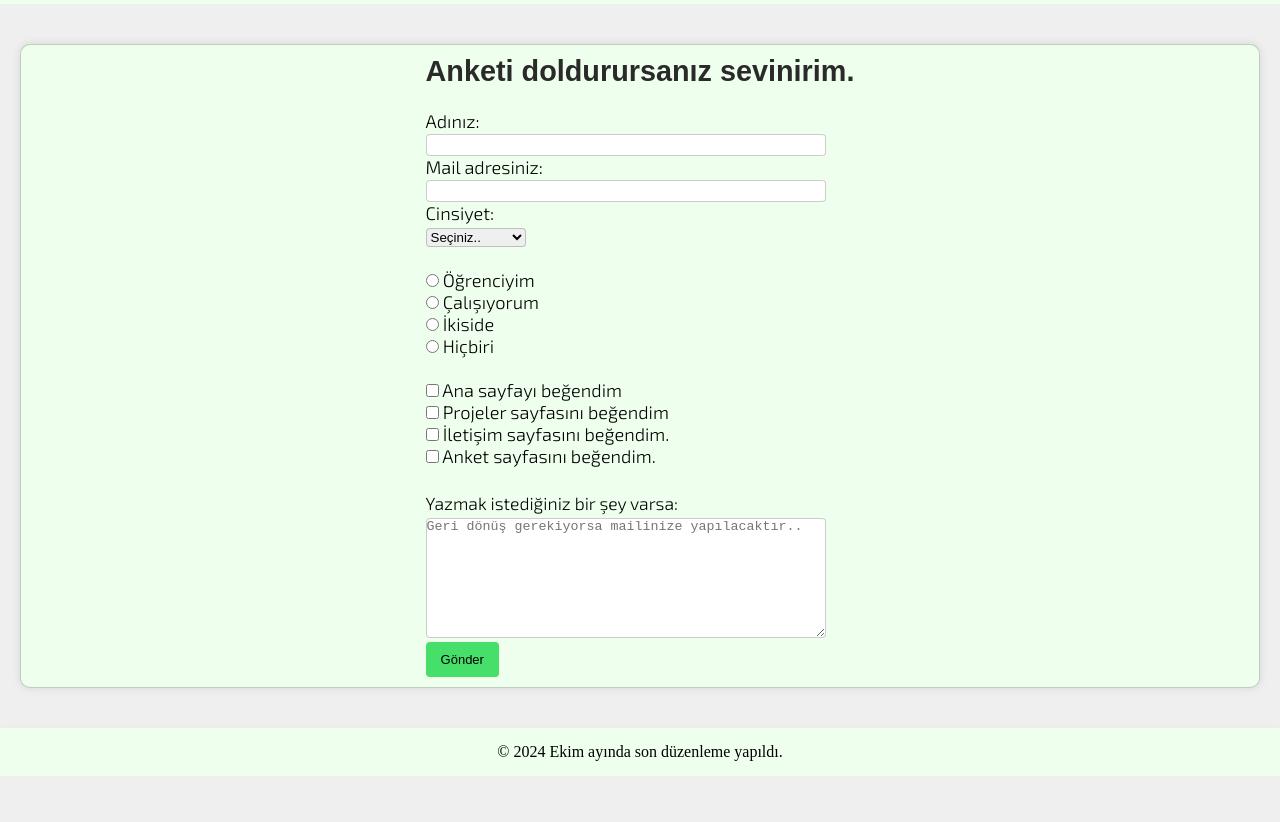
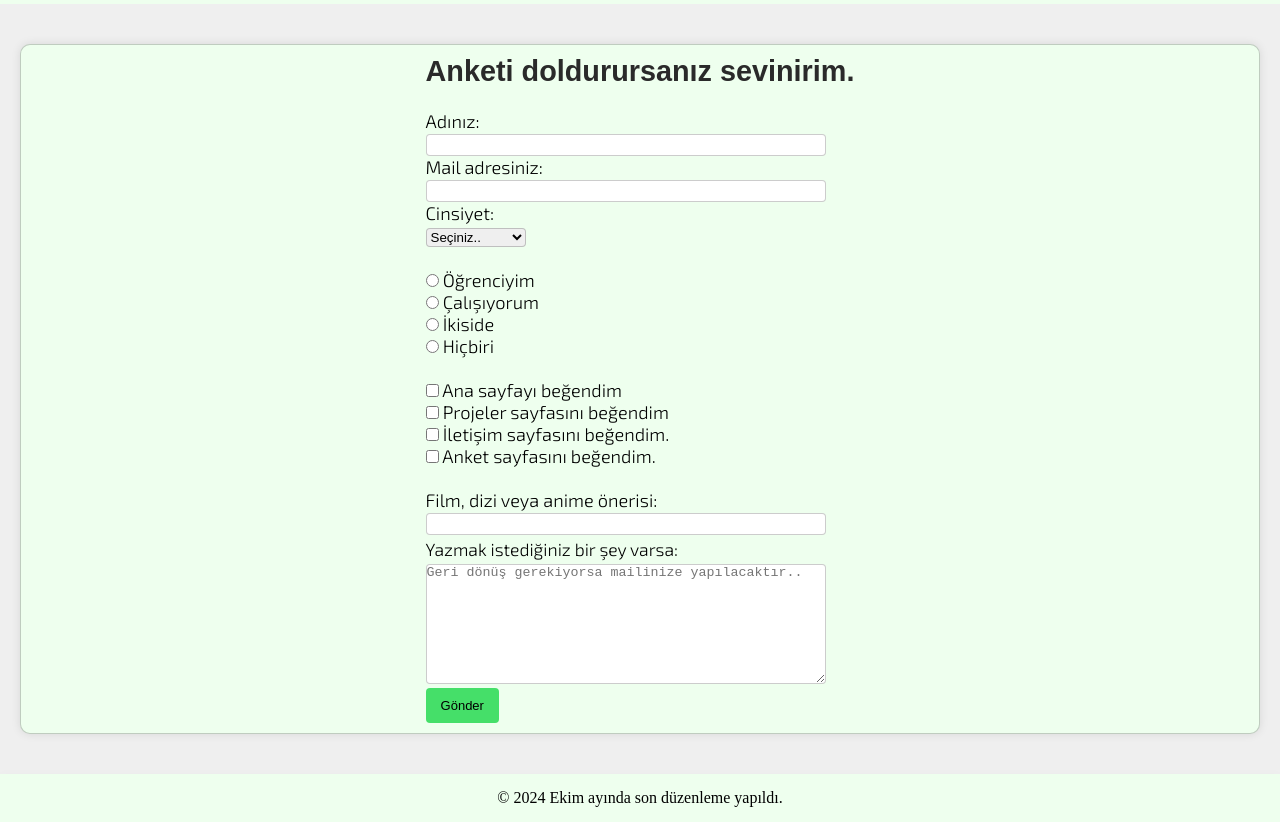
Before and after one commit to Efe-Altindag/blog, a plain HTML site: page pages/survey.html in a window 1280 px wide. Shown: the part 83-905 px from the top of the page. Before the commit the page ends 859 px from the top, so only its background shows below. Drawn offline with Linux system fonts and the light colour scheme; a script that the page names is missing; a web font is replaced by a local one.

Commit message:
Update survey.html
added movie

```diff
--- a/pages/survey.html
+++ b/pages/survey.html
@@ -50,6 +50,9 @@
                 <input type="checkbox" name="liked[]" value="survey">
                 <label>Anket sayfasını beğendim.</label><br><br>
 
+                <label for="name" placeholder="Aklınıza ne geliyorsa yazabilirsiniz.">Film, dizi veya anime önerisi:</label><br>
+                <input class="textBox" type="text" name="movie" required><br>
+
                 <p>Yazmak istediğiniz bir şey varsa:</p>
 
                 <textarea name="comments" placeholder="Geri dönüş gerekiyorsa mailinize yapılacaktır.."></textarea><br>
```
